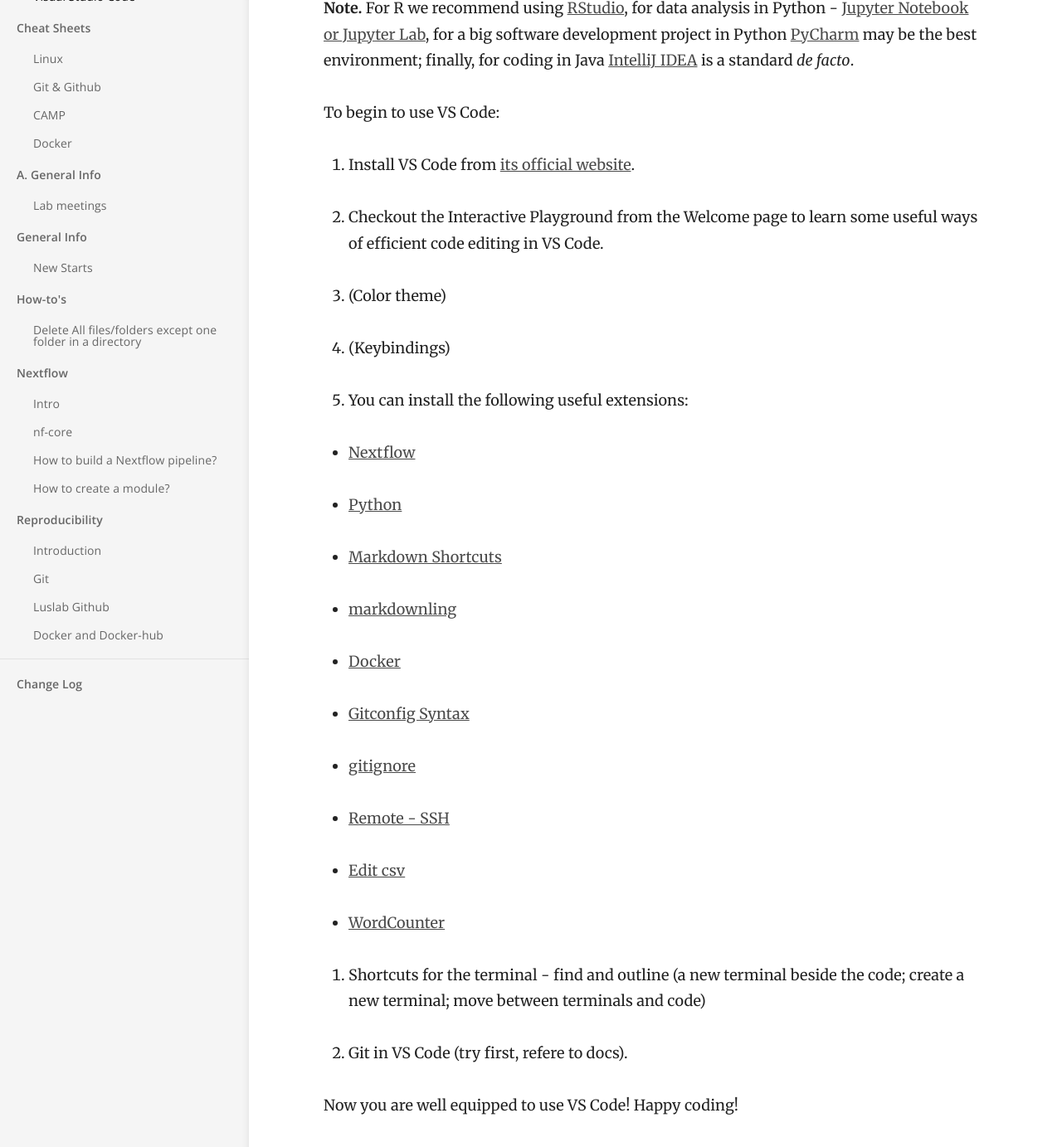
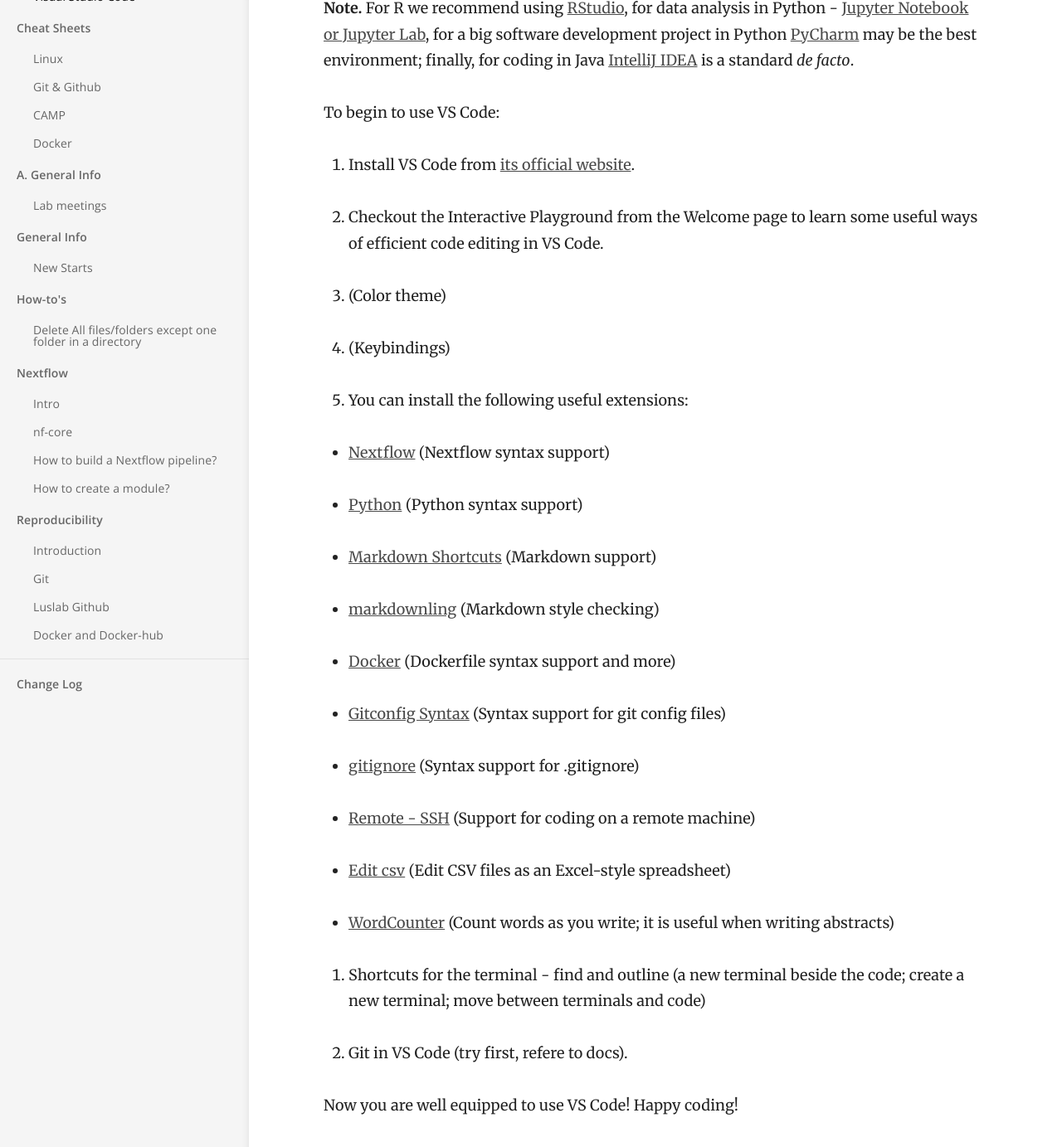
Before and after one commit to luslab/luslab.github.io, a Jekyll site: the page built from _docs/Coding/VS_Code.md, in a window 1280 px wide and 1400 px high, scrolled down 418 px. Shown: the top 1383 px of the window at 83% size. Built offline with Jekyll 4.4.1, drawn with Linux system fonts in a browser that asks for light colours.

Commit message:
Added comments to the list of extensions

```diff
--- a/_docs/Coding/VS_Code.md
+++ b/_docs/Coding/VS_Code.md
@@ -27,25 +27,25 @@ To begin to use VS Code:
 
 5. You can install the following useful extensions:
 
-- [Nextflow](https://marketplace.visualstudio.com/items?itemName=nextflow.nextflow)
+- [Nextflow](https://marketplace.visualstudio.com/items?itemName=nextflow.nextflow) (Nextflow syntax support)
 
-- [Python](https://marketplace.visualstudio.com/items?itemName=ms-python.python)
+- [Python](https://marketplace.visualstudio.com/items?itemName=ms-python.python) (Python syntax support)
 
-- [Markdown Shortcuts](https://marketplace.visualstudio.com/items?itemName=mdickin.markdown-shortcuts)
+- [Markdown Shortcuts](https://marketplace.visualstudio.com/items?itemName=mdickin.markdown-shortcuts) (Markdown support)
 
-- [markdownling](https://marketplace.visualstudio.com/items?itemName=DavidAnson.vscode-markdownlint)
+- [markdownling](https://marketplace.visualstudio.com/items?itemName=DavidAnson.vscode-markdownlint) (Markdown style checking)
 
-- [Docker](https://marketplace.visualstudio.com/items?itemName=ms-azuretools.vscode-docker)
+- [Docker](https://marketplace.visualstudio.com/items?itemName=ms-azuretools.vscode-docker) (Dockerfile syntax support and more)
 
-- [Gitconfig Syntax](https://marketplace.visualstudio.com/items?itemName=sidneys1.gitconfig)
+- [Gitconfig Syntax](https://marketplace.visualstudio.com/items?itemName=sidneys1.gitconfig) (Syntax support for git config files)
 
-- [gitignore](https://marketplace.visualstudio.com/items?itemName=codezombiech.gitignore)
+- [gitignore](https://marketplace.visualstudio.com/items?itemName=codezombiech.gitignore) (Syntax support for .gitignore)
 
-- [Remote - SSH](https://marketplace.visualstudio.com/items?itemName=ms-vscode-remote.remote-ssh)
+- [Remote - SSH](https://marketplace.visualstudio.com/items?itemName=ms-vscode-remote.remote-ssh) (Support for coding on a remote machine)
 
-- [Edit csv](https://marketplace.visualstudio.com/items?itemName=janisdd.vscode-edit-csv)
+- [Edit csv](https://marketplace.visualstudio.com/items?itemName=janisdd.vscode-edit-csv) (Edit CSV files as an Excel-style spreadsheet)
 
-- [WordCounter](https://marketplace.visualstudio.com/items?itemName=kirozen.wordcounter)
+- [WordCounter](https://marketplace.visualstudio.com/items?itemName=kirozen.wordcounter) (Count words as you write; it is useful when writing abstracts)
 
 6. Shortcuts for the terminal - find and outline (a new terminal beside the code; create a new terminal; move between terminals and code)
 
```
